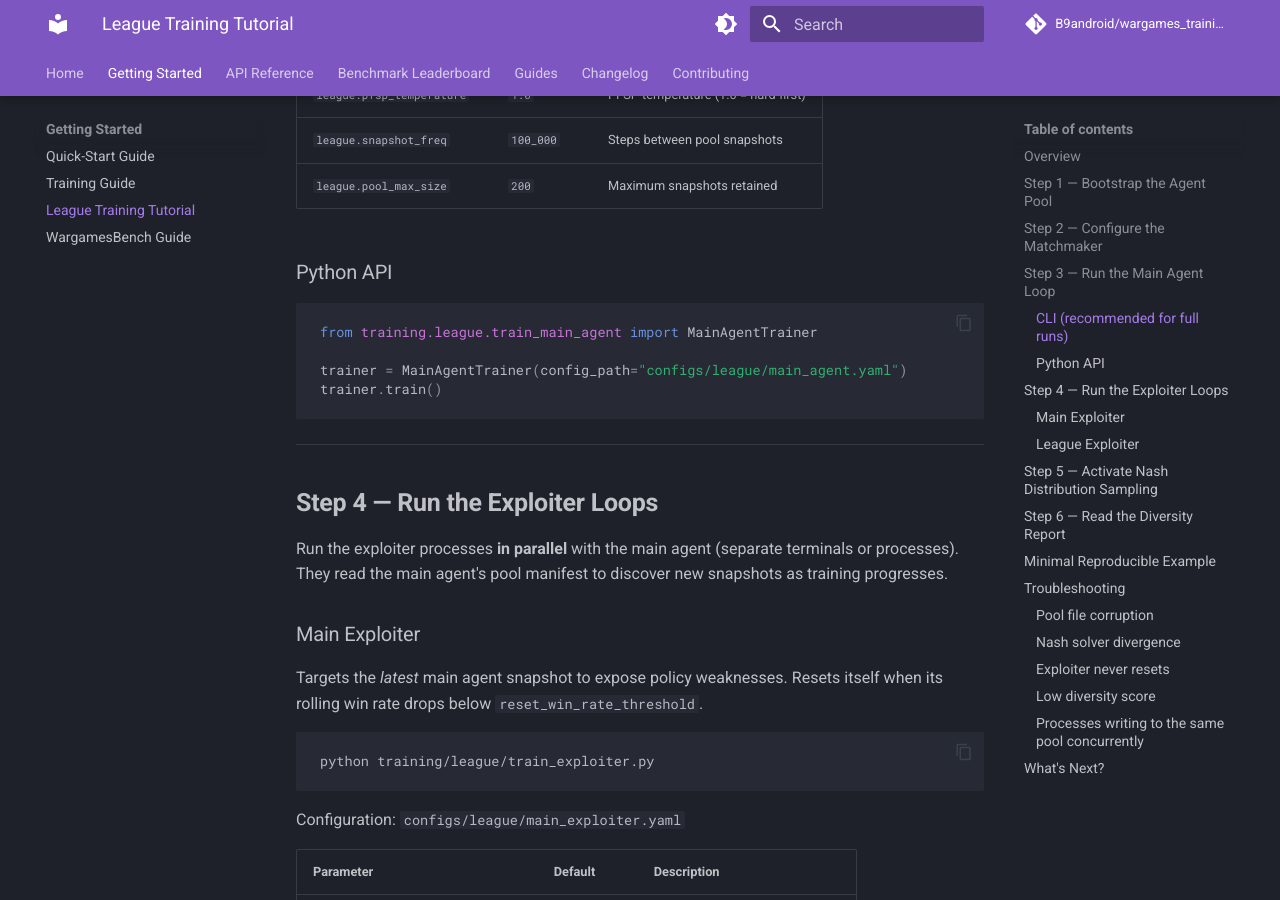
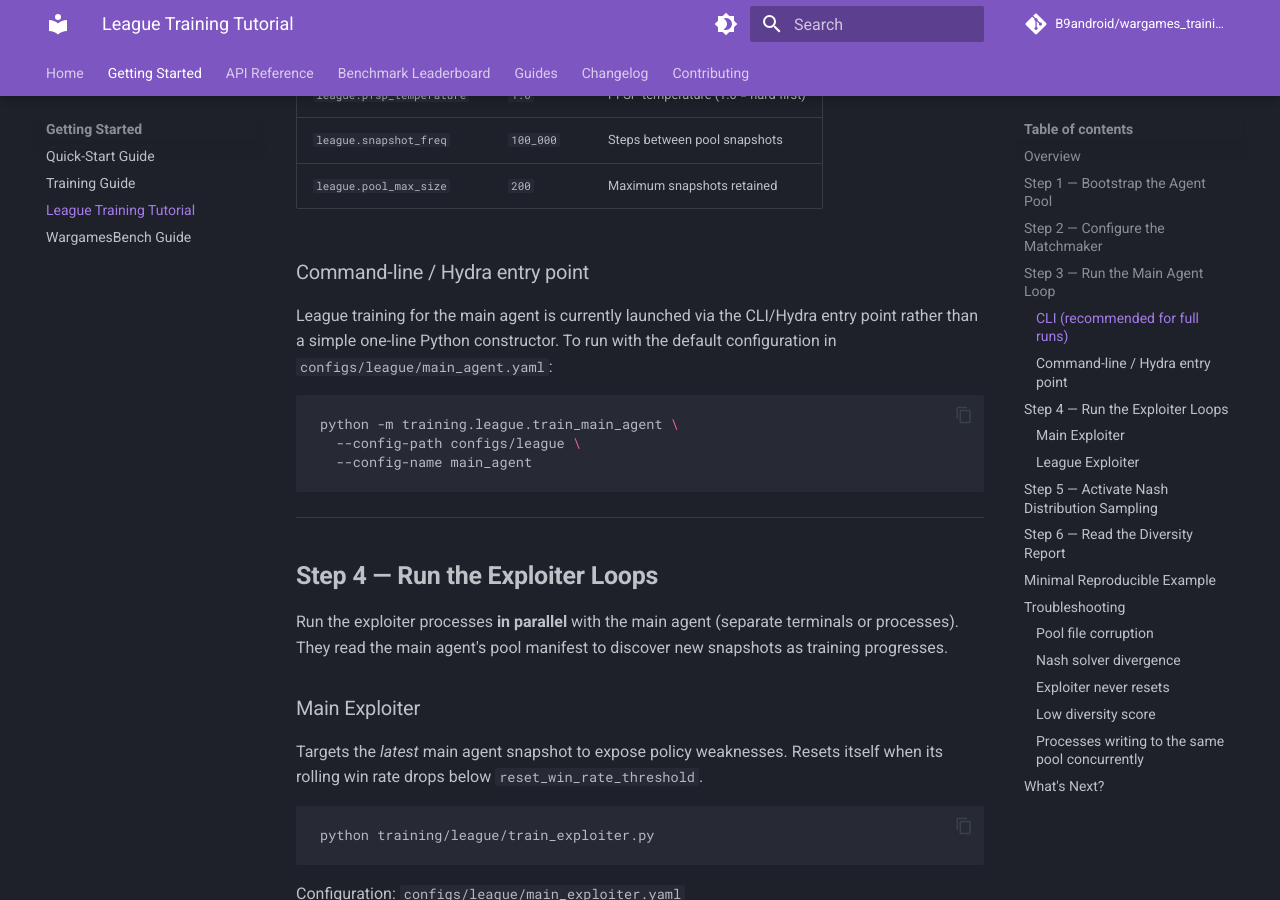
Before and after one commit to B9android/wargames_training, an MkDocs documentation site: the page built from docs/tutorials/league_training.md, in a window 1280 px wide and 900 px high, scrolled down 2817 px. Built offline with MkDocs 1.6.1 and Material for MkDocs 9.7.7, drawn with Linux system fonts in a browser that asks for light colours; comment, search, counter and statistics services are not loaded.

Commit message:
Update docs/tutorials/league_training.md
Co-authored-by: Copilot <175728472+Copilot@users.noreply.github.com>

````diff
--- a/docs/tutorials/league_training.md
+++ b/docs/tutorials/league_training.md
@@ -124,13 +124,16 @@ The configuration file is `configs/league/main_agent.yaml`.  Key parameters:
 | `league.snapshot_freq` | `100_000` | Steps between pool snapshots |
 | `league.pool_max_size` | `200` | Maximum snapshots retained |
 
-### Python API
+### Command-line / Hydra entry point
 
-```python
-from training.league.train_main_agent import MainAgentTrainer
+League training for the main agent is currently launched via the CLI/Hydra
+entry point rather than a simple one-line Python constructor. To run with
+the default configuration in `configs/league/main_agent.yaml`:
 
-trainer = MainAgentTrainer(config_path="configs/league/main_agent.yaml")
-trainer.train()
+```bash
+python -m training.league.train_main_agent \
+  --config-path configs/league \
+  --config-name main_agent
 ```
 
 ---
````
